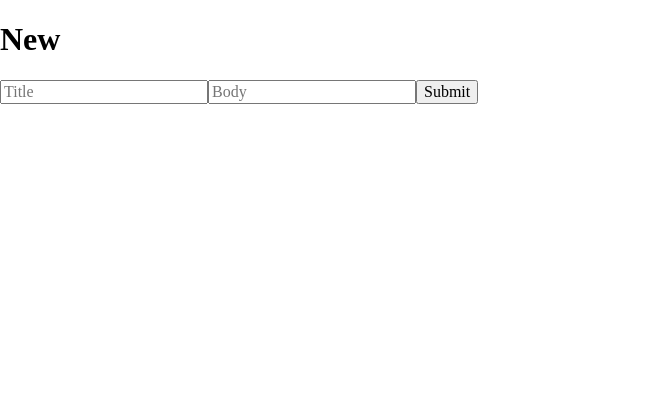
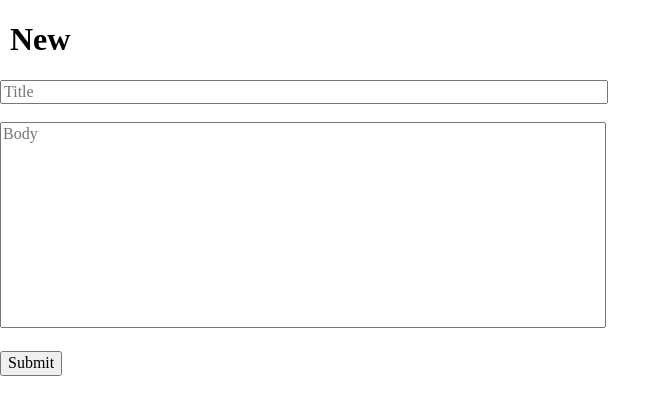
Before and after one commit to NateICS/ics-journalism, a Next.js app: page /new in a window 1280 px wide. Shown: the top 414 px of the page, without its empty margins (0-671 px from the left). Built offline with nearby package versions, Linux system fonts and the light colour scheme.

Commit message:
Remove space from _document, implement bundle analyzer, add title

```diff
--- a/next.config.mjs
+++ b/next.config.mjs
@@ -1,5 +1,8 @@
-/** @type {import('next').NextConfig} */
-export default {
+import NextBundleAnalyzer from "@next/bundle-analyzer"
+
+export default NextBundleAnalyzer({
+  enabled: process.env.ANALYZE === "true",
+})({
   reactStrictMode: true,
   swcMinify: true,
-}
+})
--- a/package.json
+++ b/package.json
@@ -7,6 +7,7 @@
     "build": "next build",
     "start": "next start",
     "lint": "next lint",
+    "analyze": "cross-env ANALYZE=true next build",
     "clean": "rm -rf .next/ node_modules/ pnpm-lock.yaml"
   },
   "dependencies": {
@@ -17,11 +18,14 @@
     "react-dom": "18.2.0"
   },
   "devDependencies": {
+    "@next/bundle-analyzer": "^12.3.1",
     "@types/node": "18.7.23",
     "@types/react": "18.0.21",
     "@types/react-dom": "18.0.6",
+    "cross-env": "^7.0.3",
     "eslint": "8.24.0",
     "eslint-config-next": "12.3.1",
+    "eslint-config-prettier": "^8.5.0",
     "typescript": "4.8.4"
   }
 }
--- a/pages/new.tsx
+++ b/pages/new.tsx
@@ -2,6 +2,7 @@ import { addDoc, collection } from "firebase/firestore"
 import { useRouter } from "next/router"
 import { FormEvent, useState } from "react"
 import { auth, db } from "../firebase"
+import styles from "../styles/new.module.css"
 
 const New = () => {
   const [title, setTitle] = useState("")
@@ -30,7 +31,7 @@ const New = () => {
 
   return (
     <>
-      <h1>New</h1>
+      <h1 className="header">New</h1>
 
       <form onSubmit={handleSubmit}>
         <input
@@ -38,13 +39,21 @@ const New = () => {
           placeholder="Title"
           value={title}
           onChange={(e) => setTitle(e.target.value)}
+          className={styles.title}
         />
-        <input
-          type="text"
+
+        <br />
+        <br />
+
+        <textarea
           placeholder="Body"
           value={body}
           onChange={(e) => setBody(e.target.value)}
+          className={styles.body}
         />
+
+        <br />
+        <br />
 
         <button>Submit</button>
       </form>
--- a/styles/globals.css
+++ b/styles/globals.css
@@ -1,3 +1,3 @@
-* {
-  /* margin: 10px; */
+.header {
+  margin-left: 10px;
 }
--- /dev/null
+++ b/styles/new.module.css
@@ -0,0 +1,9 @@
+.title {
+  width: 600px;
+}
+
+.body {
+  width: 600px;
+  height: 200px;
+  resize: none;
+}
```
Also changed, not shown: pages/[articleId].tsx (+8 -3 lines), pages/index.tsx (+6 -1 lines), pages/login.tsx (+4 -8 lines), .eslintrc.json, pages/_document.tsx (renamed from pages/ _document.tsx), 1 other file (tests, documents, lock files or other folders).
